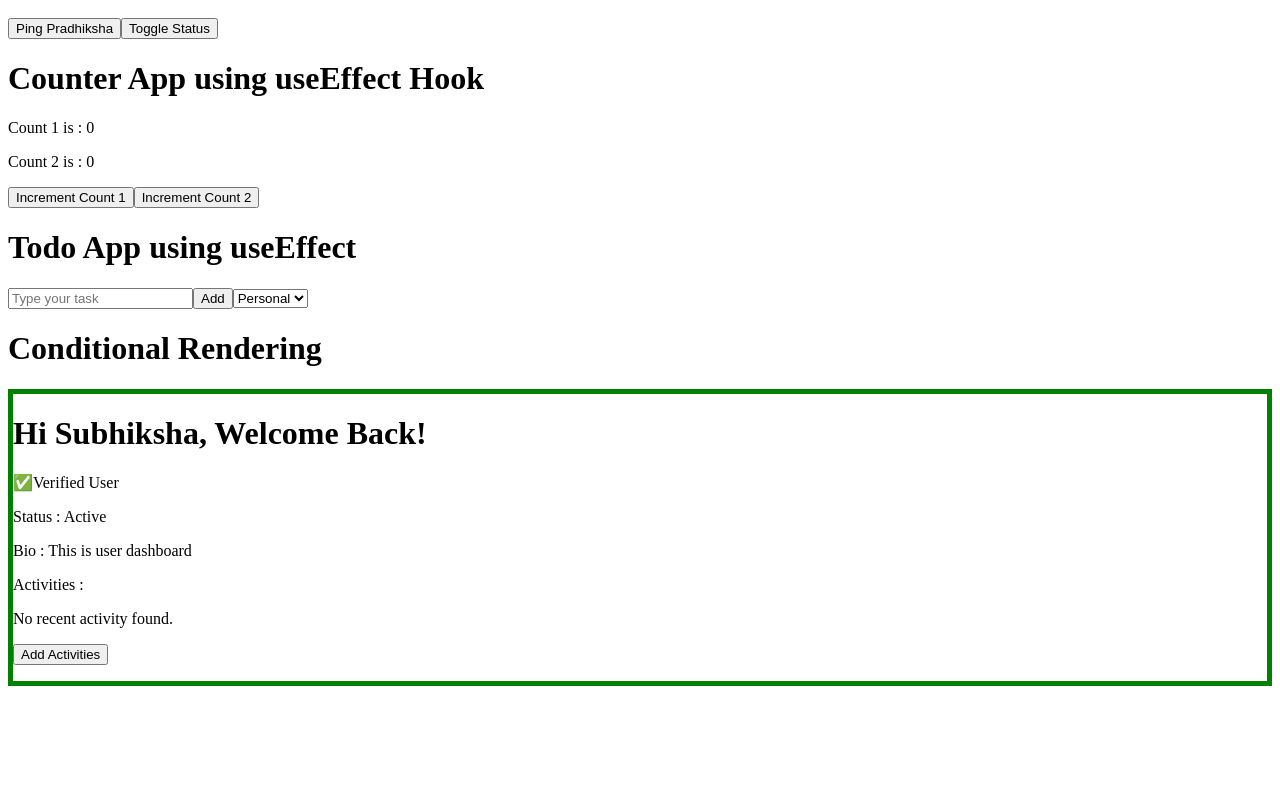
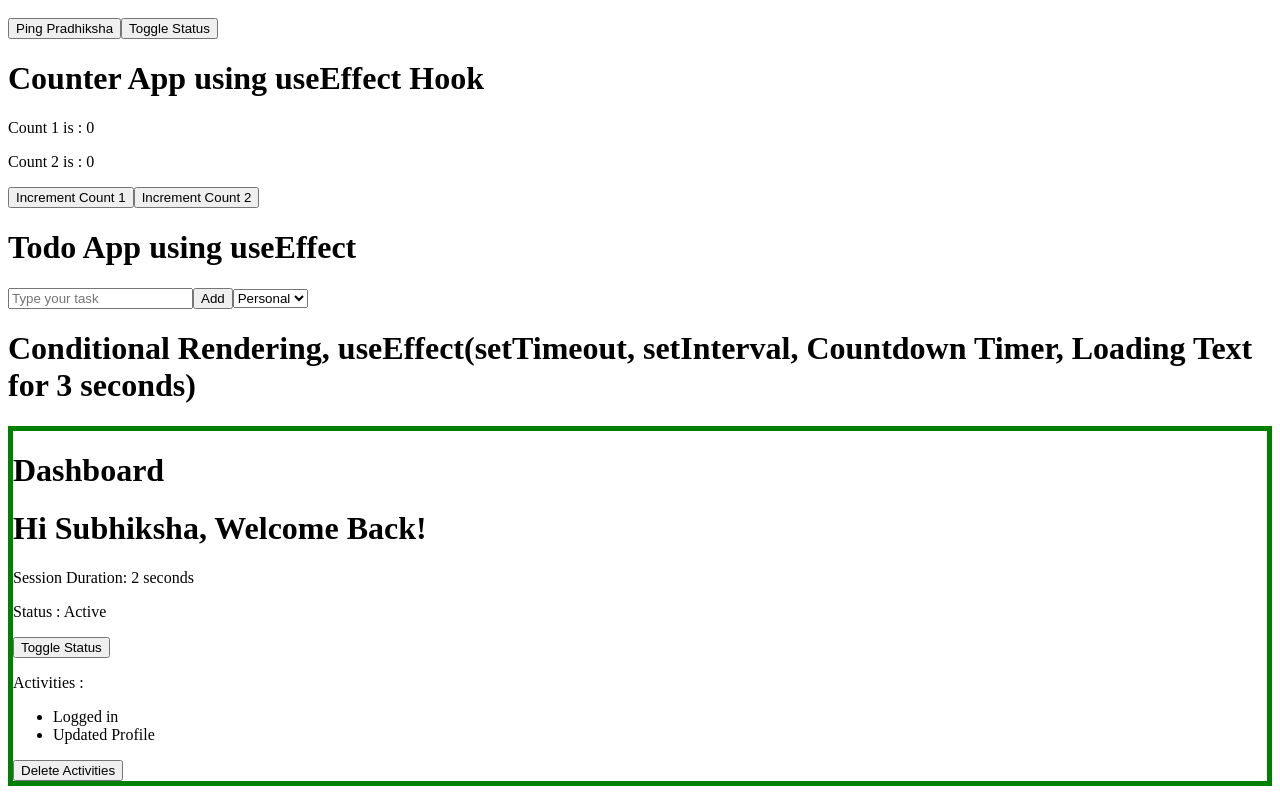
Before and after one commit to Subhiksha-G/Team-Details, a React (Vite) app: page / in a window 1280 px wide. Shown: the part 442-1236 px from the top of the page. Before the commit the page ends 1136 px from the top, so only its background shows below. Built offline with nearby package versions, Linux system fonts and the light colour scheme.

Commit message:
Added setTimeout, setInterval, Timer, Loading text for 3 seconds

```diff
--- a/src/components/UserDashboard/Dashboard.jsx
+++ b/src/components/UserDashboard/Dashboard.jsx
@@ -1,32 +1,62 @@
-import { useState } from "react";
+import { useState, useEffect } from "react";
 
 export default function Dashboard() {
+  const [isLoading, setIsLoading] = useState(true);
+  const [seconds, setSeconds] = useState(0);
   const [status, setStatus] = useState("Active");
-  const [isVerified, setIsVerified] = useState(true);
-  const [bio, setBio] = useState("This is user dashboard");
-  const [activities, setActivities] = useState([]);
+  const [activities, setActivities] = useState([
+    "Logged in",
+    "Updated Profile",
+  ]);
+
   let greeting;
   status === "Active"
     ? (greeting = <h1>Hi Subhiksha, Welcome Back!</h1>)
     : (greeting = <h1>See you next time!</h1>);
 
+  // 1. Loading Text Challenge: Using setTimeout
+  useEffect(() => {
+    const timer = setTimeout(() => {
+      setIsLoading(false);
+    }, 3000);
+    return () => clearTimeout(timer); // Cleanup for timeout
+  }, []);
+
+  // 2. Timer Challenge: Using setInterval + Cleanup
+  useEffect(() => {
+    if (!isLoading) {
+      const interval = setInterval(() => {
+        setSeconds((s) => s + 1);
+      }, 1000);
+      return () => clearInterval(interval); // Essential Cleanup
+    }
+  }, [isLoading]); // Runs only when loading finishes
+
+  if (isLoading) return <h1>Loading your dashboard...</h1>;
+
   const addActivities = () => setActivities(["Logged In", "Updated Profile"]);
 
   const clearActivities = () => setActivities([]);
+
   return (
     <>
-      <h1>Conditional Rendering</h1>
+        <h1>Conditional Rendering, useEffect(setTimeout, setInterval, Countdown Timer, Loading Text for 3 seconds) </h1>
         <div
-        style={{
-          border: `5px solid ${status === "Active" ? "green" : "grey"}`,
-        }}
+        style={{ border: `5px solid ${status === "Active" ? "green" : "grey"}` }}
         >
+            <h1>Dashboard</h1>
             {greeting}
-        {isVerified && <span>✅Verified User</span>}
+            <p>Session Duration: {seconds} seconds</p>
             <p>Status : {status}</p>
-        <p>Bio : {bio || "No bio provided"}</p>
-        <p>
-          Activities :
+
+            {/* Rest of your conditional rendering (Ternary, &&, ||, List) */}
+            <button
+                onClick={() => setStatus(status === "Active" ? "Offline" : "Active")}
+            >
+                Toggle Status
+            </button>
+            <div>
+                <p>Activities :</p>
                 {activities.length > 0 ? (
                     <>
                         <ul>
@@ -42,7 +72,7 @@ export default function Dashboard() {
                         <button onClick={addActivities}>Add Activities</button>
                     </>
                 )}
-        </p>
+            </div>
         </div>
     </>
   );
```
Lines whose indentation alone changed are shown as unchanged.
